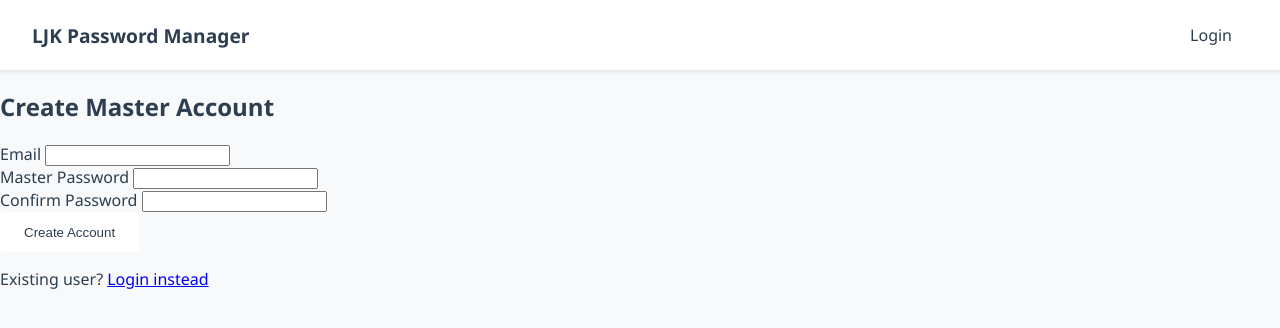
After one commit to Lassejep/ljk, a Flask app: page /register in a window 1280 px wide. The commit adds this page. Shown: the top 328 px of the page. Run offline with Flask 3, Linux system fonts and the light colour scheme; some libraries are stand-ins or nearby versions.

Commit message:
feat(auth): add user registration endpoint and client-side handling

```diff
--- a/app.py
+++ b/app.py
@@ -19,6 +19,14 @@ socketio = SocketIO(app, cors_allowed_origins=[])
 def index():
     """Landing page with auth CTAs"""
     return render_template('index.html')
+
+
+@app.route('/register')
+def register():
+    """Account Registration"""
+    if 'user' in session:
+        return redirect(url_for('vaults'))
+    return render_template('register.html')
 
 
 @app.route('/login')
--- a/static/js/app.js
+++ b/static/js/app.js
@@ -1,9 +1,27 @@
-// Initialize Socket.IO
-const socket = io();
-
 class WebClient {
     constructor() {
-        // ... (rest of provided JavaScript code) ...
+        this.socket = io();
+        this.errorElement = document.getElementById('error-message');
+    }
+
+    async register(credentials) {
+        return new Promise((resolve, reject) => {
+            this.socket.emit('register', credentials, (response) => {
+                if (response.status === 'success') {
+                    resolve();
+                } else {
+                    reject(new Error(response.message));
+                }
+            });
+        });
+    }
+
+    showError(message) {
+        this.errorElement.textContent = message;
+        this.errorElement.classList.remove('hidden');
+        setTimeout(() => {
+            this.errorElement.classList.add('hidden');
+        }, 5000);
     }
 }
 
@@ -11,3 +29,26 @@ class WebClient {
 document.addEventListener('DOMContentLoaded', () => {
     window.client = new WebClient();
 });
+
+// Registration form handling
+document.getElementById('register-form').addEventListener('submit', async (e) => {
+    e.preventDefault();
+    const email = document.getElementById('email').value;
+    const password = document.getElementById('mpass').value;
+    const confirmPassword = document.getElementById('mpass-confirm').value;
+
+    if (password !== confirmPassword) {
+        client.showError('Passwords do not match');
+        return;
+    }
+
+    try {
+        await client.register({
+            email: email,
+            mkey: password
+        });
+        window.location.href = '/vaults';
+    } catch (error) {
+        client.showError(error.message);
+    }
+});
--- a/templates/index.html
+++ b/templates/index.html
@@ -7,7 +7,7 @@
         <h1>Secure Your Digital Life</h1>
         <p class="hero-subtitle">Military-grade encryption meets intuitive password management</p>
         <div class="hero-cta">
-            <a href="/login" class="btn btn-primary">
+            <a href="/register" class="btn btn-primary">
                 <span class="icon">🔒</span>
                 Get Started - Free Forever
             </a>
--- /dev/null
+++ b/templates/register.html
@@ -0,0 +1,27 @@
+{% extends "base.html" %}
+
+{% block title %}Register · {{ super() }}{% endblock %}
+
+{% block content %}
+<form class="auth-form" id="register-form">
+    <h2>Create Master Account</h2>
+    <div class="form-group">
+        <label for="email">Email</label>
+        <input type="email" id="email" name="email" required autocomplete="username">
+    </div>
+    <div class="form-group">
+        <label for="mpass">Master Password</label>
+        <input type="password" id="mpass" name="mpass" required autocomplete="new-password">
+    </div>
+    <div class="form-group">
+        <label for="mpass-confirm">Confirm Password</label>
+        <input type="password" id="mpass-confirm" required autocomplete="new-password">
+    </div>
+    <div class="form-footer">
+        <button type="submit" class="btn btn-primary">Create Account</button>
+        <p class="auth-alternate">
+            Existing user? <a href="/login">Login instead</a>
+        </p>
+    </div>
+</form>
+{% endblock %}
```
